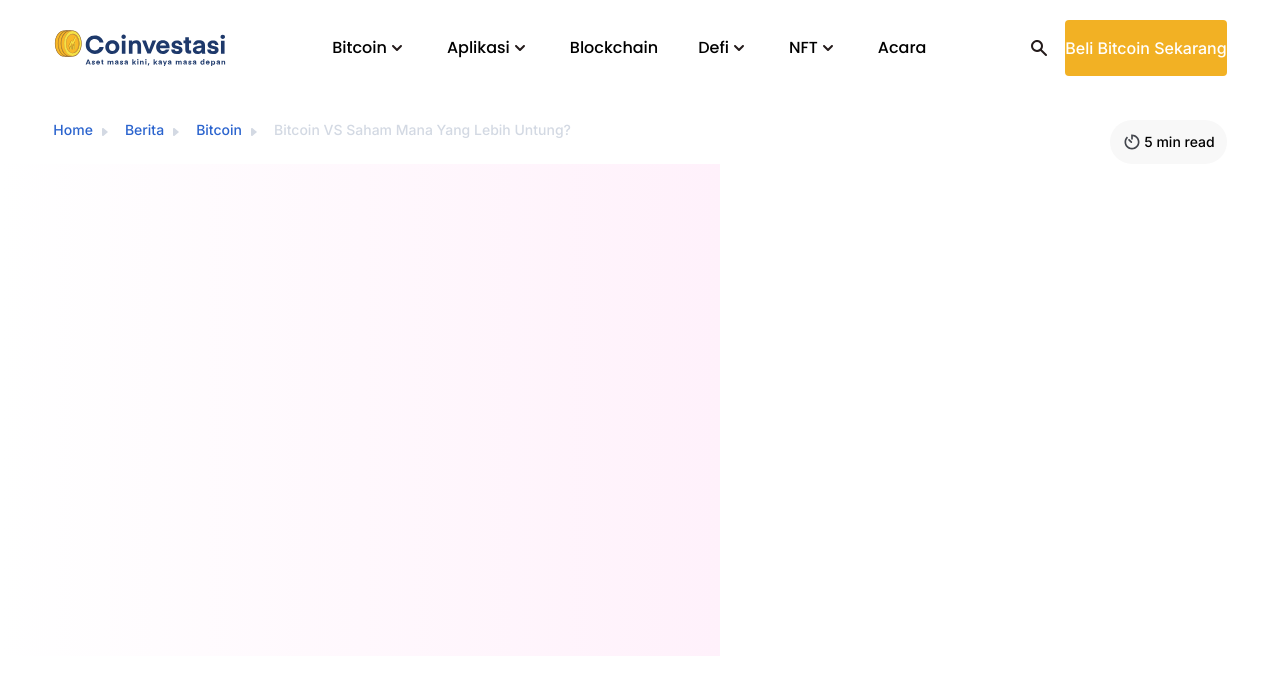
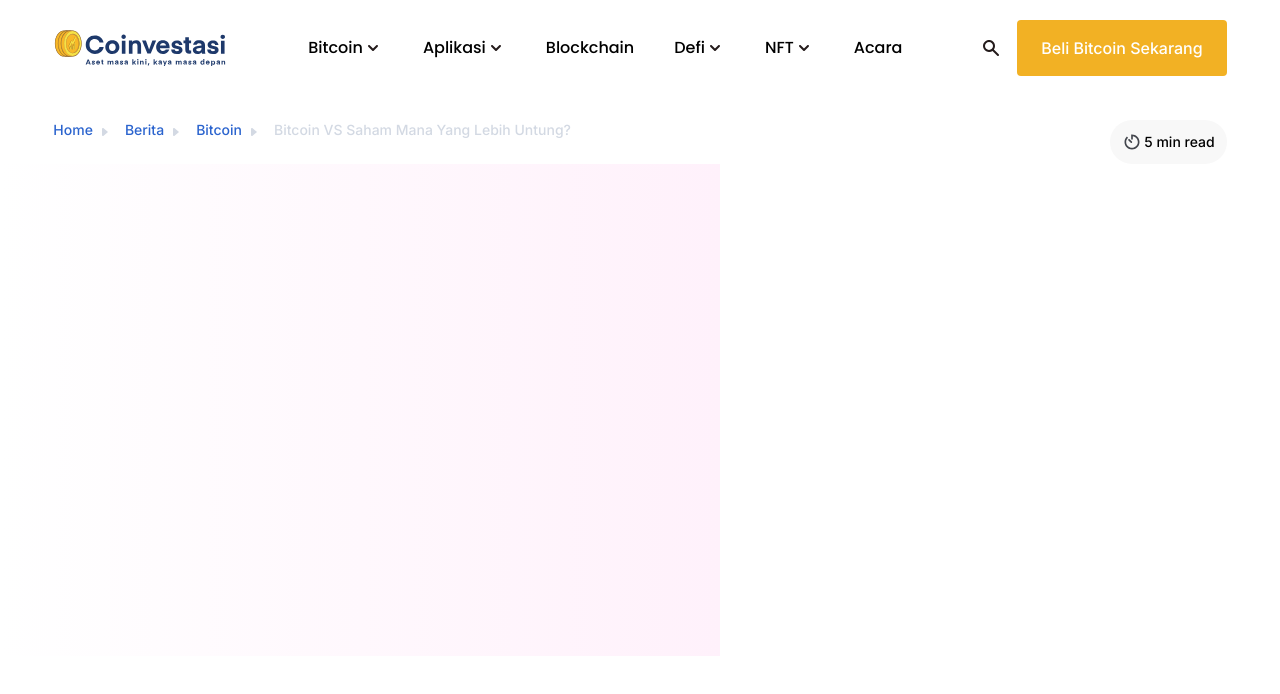
Before and after one commit to bintangpr/coinvestasi-tech, a React (Create React App) app: page / in a window 1280 px wide. Shown: the top 694 px of the page. Built offline with nearby package versions, Linux system fonts and the light colour scheme.

Commit message:
fixing beli bitcoin button padding

```diff
--- a/src/section/navbar.js
+++ b/src/section/navbar.js
@@ -38,7 +38,7 @@ function navbar(){
                 <div className='w-62 flex items-center'>
                     <img src={SearchIcon} className='w-5 h-5 mr-4' alt='search icon' />
                     <div className='bg-yellow h-14 w-full flex items-center justify-center rounded'>
-                        <p className='text-white font-inter font-medium text-base text-center'>Beli Bitcoin Sekarang</p>
+                        <p className='text-white font-inter font-medium text-base text-center px-6'>Beli Bitcoin Sekarang</p>
                     </div>
                 </div>
             </div>
```
